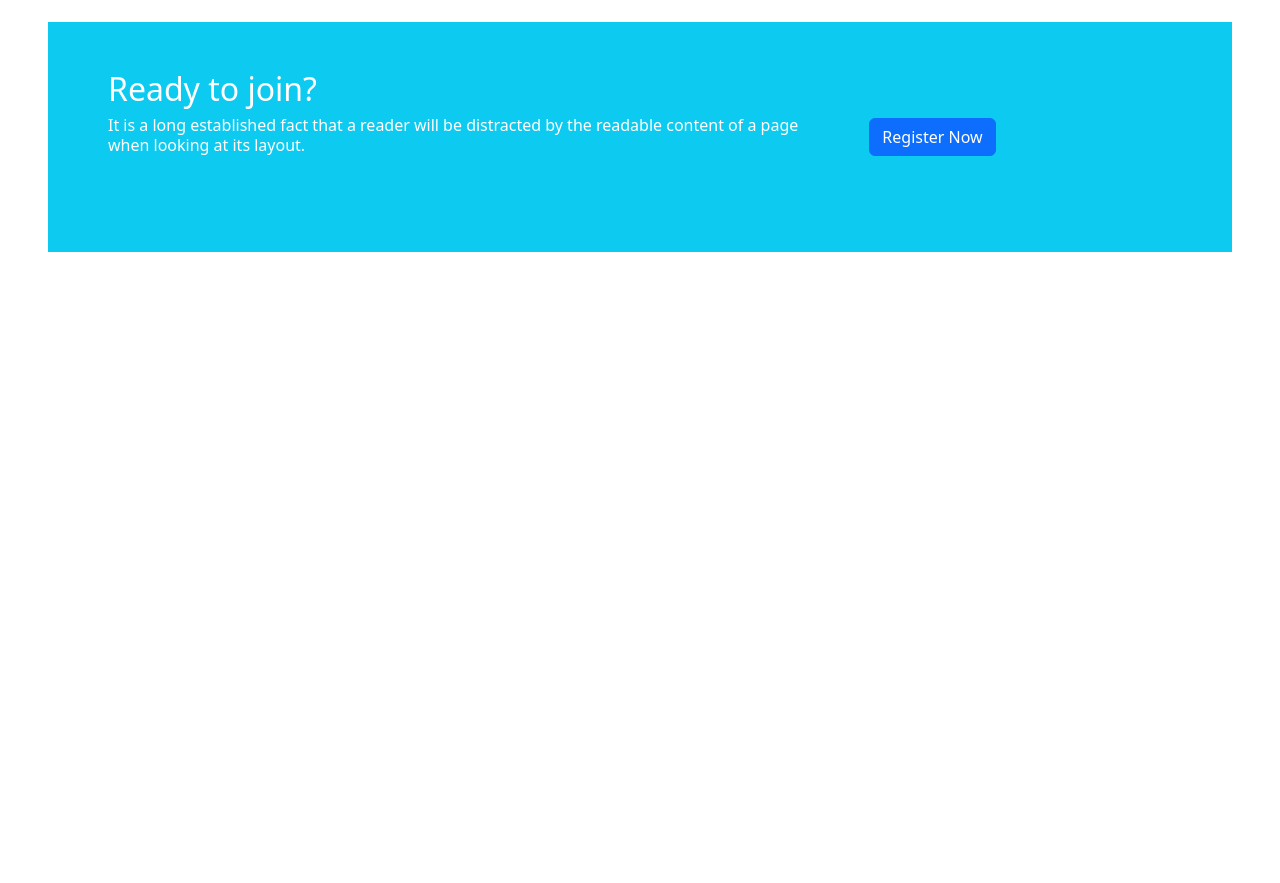
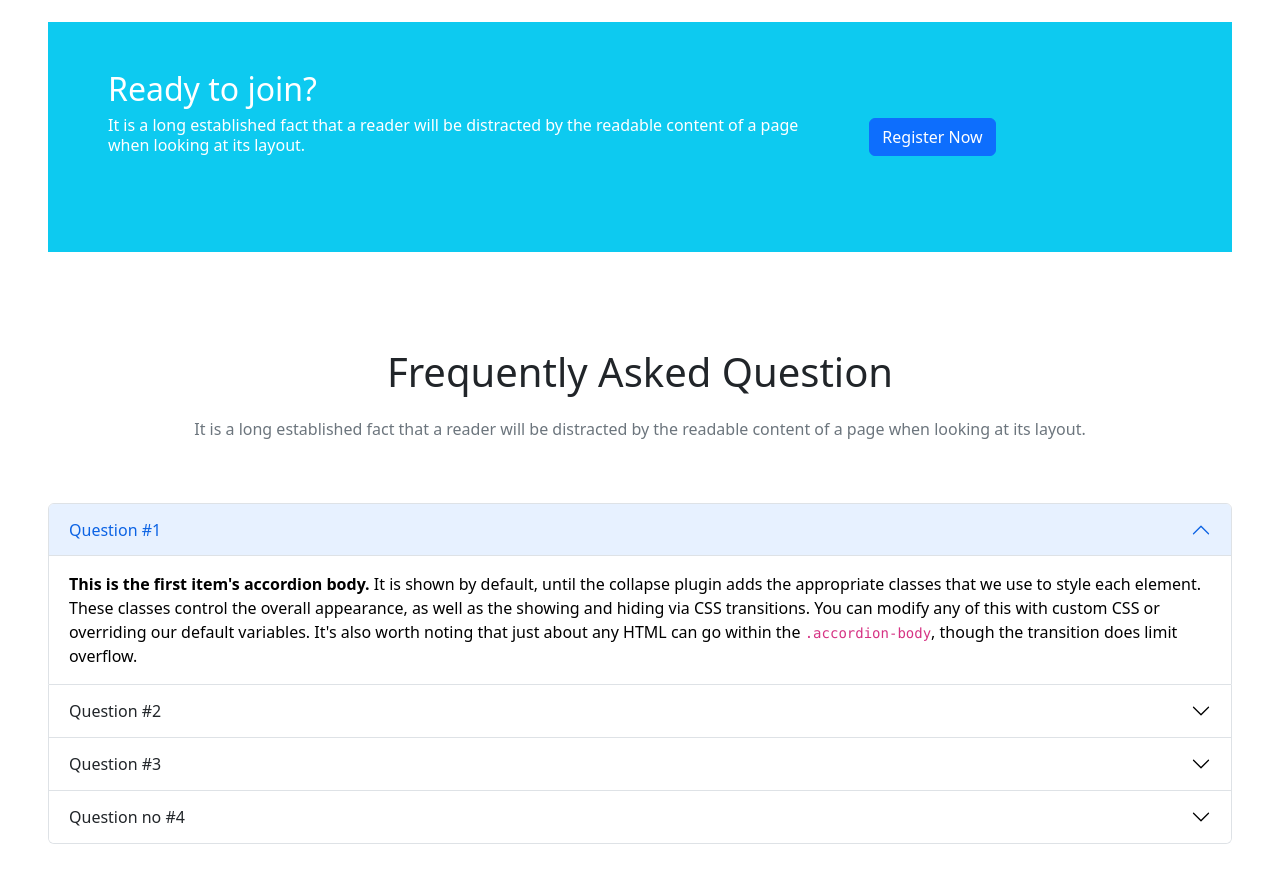
Before and after one commit to SadmanRatul17/Ed-Tech-Website, a plain HTML site: page index.html in a window 1280 px wide. Shown: the part 1627-2510 px from the top of the page. Before the commit the page ends 1927 px from the top, so only its background shows below. Drawn offline with nearby package versions, Linux system fonts and the light colour scheme.

Commit message:
accordion add

```diff
--- a/index.html
+++ b/index.html
@@ -54,8 +54,6 @@
           </div>
         </div>
       </nav>
-
-
     <!-- carousel Start -->
     <main>
         <section class="container mt-5">
@@ -108,7 +106,7 @@
       <!-- Popular Courses Section -->
       <div class="d-flex  align-items-center flex-column  justify-content-center mt-5">
         <h1>DIscover Our Popular Courses</h1>
-        <h6 class="m-3">It is a long established fact that a reader will be distracted by the readable content of a page when looking at its layout.</h6>
+        <h6 class="m-3 text-secondary">It is a long established fact that a reader will be distracted by the readable content of a page when looking at its layout.</h6>
       </div>
       <!-- gutters -->
       <div class="container text-center mt-5 ">
@@ -202,7 +200,7 @@
       </div>
 
       <!-- Ready to join -->
-      <section>
+    <section>
 
         <div class="row bg-info m-5 p-5 text-white">
             <div class="col-12 col-sm-12 col-md-8 col-lg-8 ">
@@ -240,9 +238,72 @@
         </div>
       </section>
 
-    <section>
+      <!-- Frequently Asked Question -->
+      <div class="d-flex  align-items-center flex-column  justify-content-center mt-5 pt-5">
+        <h1>Frequently Asked Question</h1>
+        <h6 class="m-3 text-secondary">It is a long established fact that a reader will be distracted by the readable content of a page when looking at its layout.</h6>
+      </div>
 
-    </section>
+      <!-- Accordion -->
+      <div class="accordion m-5" id="accordionExample">
+        <!-- question-1 -->
+        <div class="accordion-item">
+          <h2 class="accordion-header" id="headingOne">
+            <button class="accordion-button" type="button" data-bs-toggle="collapse" data-bs-target="#collapseOne" aria-expanded="true" aria-controls="collapseOne">
+              Question #1
+            </button>
+          </h2>
+          <div id="collapseOne" class="accordion-collapse collapse show" aria-labelledby="headingOne" data-bs-parent="#accordionExample">
+            <div class="accordion-body">
+              <strong>This is the first item's accordion body.</strong> It is shown by default, until the collapse plugin adds the appropriate classes that we use to style each element. These classes control the overall appearance, as well as the showing and hiding via CSS transitions. You can modify any of this with custom CSS or overriding our default variables. It's also worth noting that just about any HTML can go within the <code>.accordion-body</code>, though the transition does limit overflow.
+            </div>
+          </div>
+        </div>
+         <!-- question-2 -->
+        <div class="accordion-item">
+          <h2 class="accordion-header" id="headingTwo">
+            <button class="accordion-button collapsed" type="button" data-bs-toggle="collapse" data-bs-target="#collapseTwo" aria-expanded="false" aria-controls="collapseTwo">
+             Question #2
+            </button>
+          </h2>
+          <div id="collapseTwo" class="accordion-collapse collapse" aria-labelledby="headingTwo" data-bs-parent="#accordionExample">
+            <div class="accordion-body">
+              <strong>This is the second item's accordion body.</strong> It is hidden by default, until the collapse plugin adds the appropriate classes that we use to style each element. These classes control the overall appearance, as well as the showing and hiding via CSS transitions. You can modify any of this with custom CSS or overriding our default variables. It's also worth noting that just about any HTML can go within the <code>.accordion-body</code>, though the transition does limit overflow.
+            </div>
+          </div>
+        </div>
+         <!-- question-3 -->
+        <div class="accordion-item">
+          <h2 class="accordion-header" id="headingThree">
+            <button class="accordion-button collapsed" type="button" data-bs-toggle="collapse" data-bs-target="#collapseThree" aria-expanded="false" aria-controls="collapseThree">
+              Question #3
+            </button>
+          </h2>
+          <div id="collapseThree" class="accordion-collapse collapse" aria-labelledby="headingThree" data-bs-parent="#accordionExample">
+            <div class="accordion-body">
+              <strong>This is the third item's accordion body.</strong> It is hidden by default, until the collapse plugin adds the appropriate classes that we use to style each element. These classes control the overall appearance, as well as the showing and hiding via CSS transitions. You can modify any of this with custom CSS or overriding our default variables. It's also worth noting that just about any HTML can go within the <code>.accordion-body</code>, though the transition does limit overflow.
+            </div>
+          </div>
+        </div>
+         <!-- question-4 -->
+         <div class="accordion-item">
+            <h2 class="accordion-header" id="headingFOur">
+              <button class="accordion-button collapsed" type="button" data-bs-toggle="collapse" data-bs-target="#collapseFour" aria-expanded="false" aria-controls="collapseThree">
+               Question no #4
+              </button>
+            </h2>
+            <div id="collapseFour" class="accordion-collapse collapse" aria-labelledby="headingFour" data-bs-parent="#accordionExample">
+              <div class="accordion-body">
+                <strong>This is the third item's accordion body.</strong> It is hidden by default, until the collapse plugin adds the appropriate classes that we use to style each element. These classes control the overall appearance, as well as the showing and hiding via CSS transitions. You can modify any of this with custom CSS or overriding our default variables. It's also worth noting that just about any HTML can go within the <code>.accordion-body</code>, though the transition does limit overflow.
+              </div>
+            </div>
+          </div>
+      </div>
+
+
+
+
+
 
     <!-- Bootstrap JS CDN -->
     <script
```
